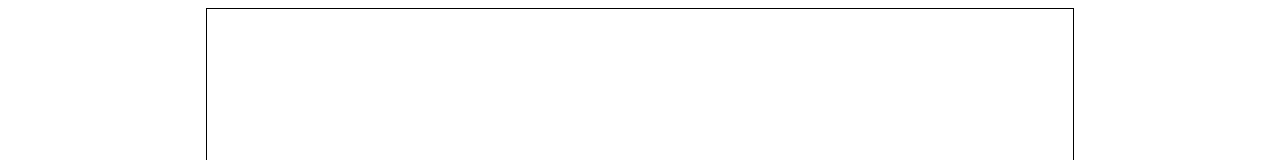
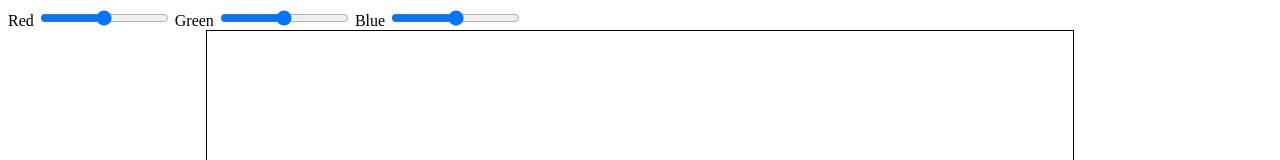
Before and after one commit to mart3318/etch-a-sketch, a plain HTML site: page index.html in a window 1280 px wide. Shown: the top 160 px of the page. Drawn offline with Linux system fonts and the light colour scheme.

Commit message:
Add red, green, and blue slider elements in HTML

```diff
--- a/index.html
+++ b/index.html
@@ -15,6 +15,12 @@
                 </style>
             </head>
             <body onload="createSketchArea()">
+                Red
+                <input type="range" id="red"></input>
+                Green
+                <input type="range" id="green"></input>
+                Blue
+                <input type="range" id="blue"></input>
                 <script>
                     function createSketchArea() {
                         let table = document.createElement("table")
```
